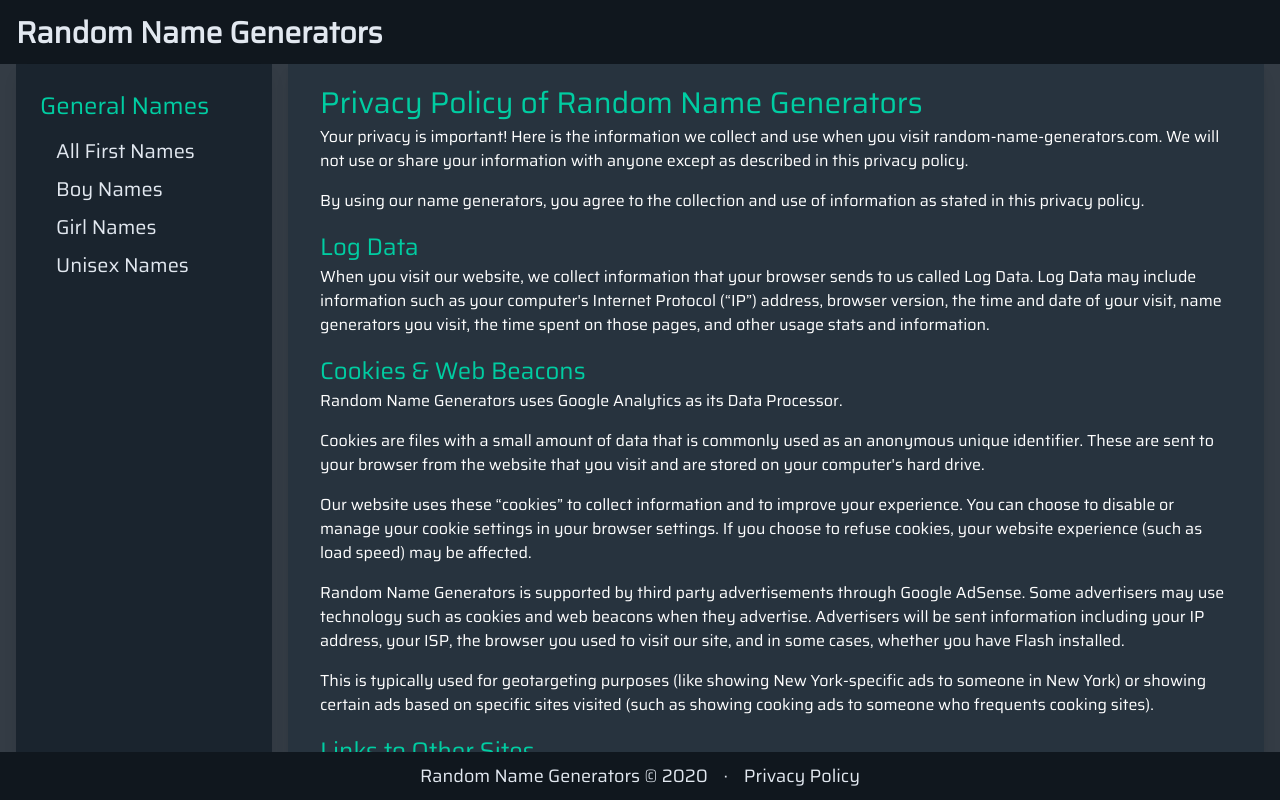
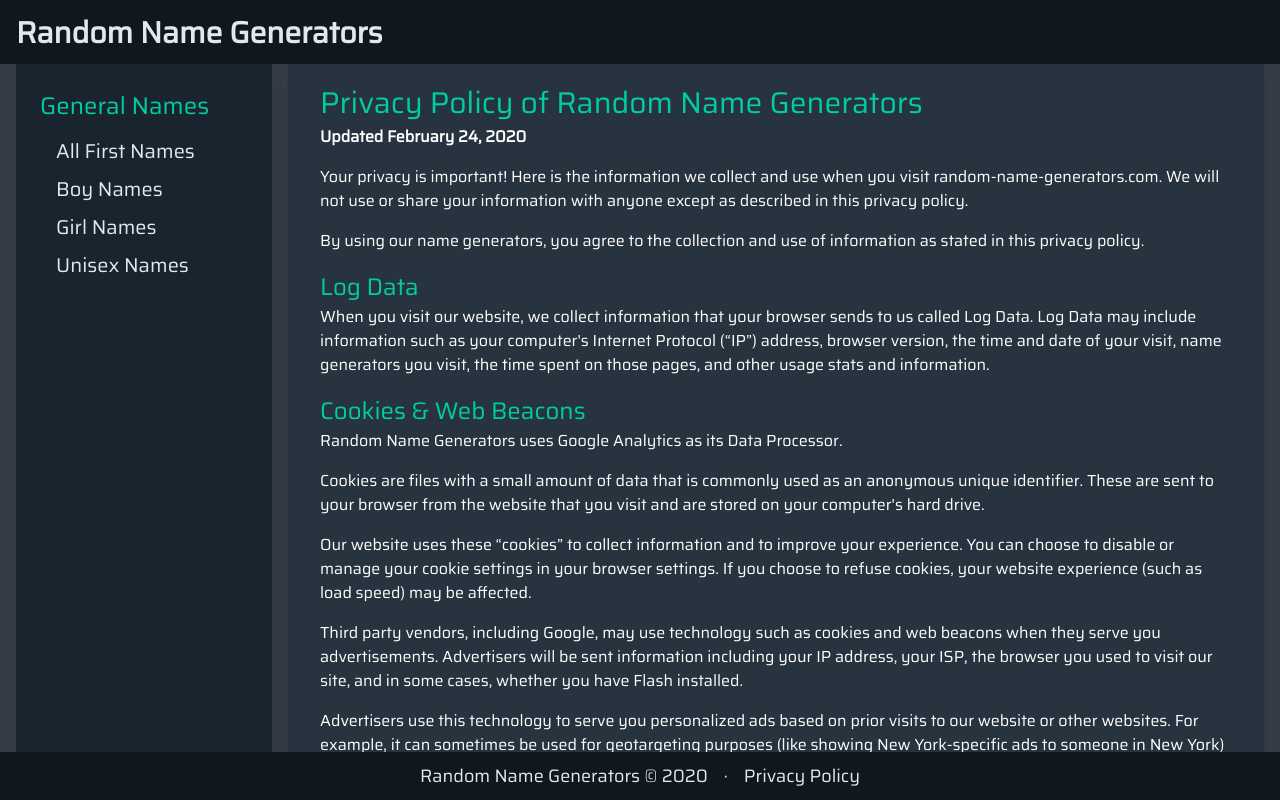
Before and after one commit to Cdplourde/random-name-generators, a Nuxt app: page /privacy-policy in a window 1280 px wide. Built offline with nearby package versions, Linux system fonts and the light colour scheme.

Commit message:
updated privacy policy

```diff
--- a/pages/privacy-policy.vue
+++ b/pages/privacy-policy.vue
@@ -1,6 +1,7 @@
 <template>
   <div class="text-white">
     <h1 class="text-3xl text-pallet-text">Privacy Policy of Random Name Generators</h1>
+    <h2 class="font-bold pb-4">Updated February 24, 2020</h2>
     <p>Your privacy is important! Here is the information we collect and use when you visit random-name-generators.com. We will not use or share your information with anyone except as described in this privacy policy.</p>
     <p>By using our name generators, you agree to the collection and use of information as stated in this privacy policy.</p>
     <h2 class="text-2xl text-pallet-text">Log Data</h2>
@@ -9,15 +10,16 @@
     <p>Random Name Generators uses Google Analytics as its Data Processor.</p>
     <p>Cookies are files with a small amount of data that is commonly used as an anonymous unique identifier. These are sent to your browser from the website that you visit and are stored on your computer's hard drive.</p>
     <p>Our website uses these “cookies” to collect information and to improve your experience. You can choose to disable or manage your cookie settings in your browser settings. If you choose to refuse cookies, your website experience (such as load speed) may be affected.</p>
-    <p>Random Name Generators is supported by third party advertisements through Google AdSense. Some advertisers may use technology such as cookies and web beacons when they advertise. Advertisers will be sent information including your IP address, your ISP, the browser you used to visit our site, and in some cases, whether you have Flash installed.</p>
-    <p>This is typically used for geotargeting purposes (like showing New York-specific ads to someone in New York) or showing certain ads based on specific sites visited (such as showing cooking ads to someone who frequents cooking sites).</p>
+    <p>Third party vendors, including Google, may use technology such as cookies and web beacons when they serve you advertisements. Advertisers will be sent information including your IP address, your ISP, the browser you used to visit our site, and in some cases, whether you have Flash installed.</p>
+    <p>Advertisers use this technology to serve you personalized ads based on prior visits to our website or other websites. For example, it can sometimes be used for geotargeting purposes (like showing New York-specific ads to someone in New York) or showing certain ads based on specific sites visited (such as showing cooking ads to someone who frequents cooking sites).</p>
+    <p>You may opt out of personalized advertising by visiting <a href="https://adssettings.google.com/authenticated" target="_blank">Ad Settings</a>.</p>
     <h2 class="text-2xl text-pallet-text">Links to Other Sites</h2>
     <p>Random Name Generators contains advertisements that link to other sites. If you click on a third-party link, you will be directed to that site. These external sites are not operated by us. We have no control over and assume no responsibility for the content, privacy policies, or practices of any third-party sites or services.</p>
     <h2 class="text-2xl text-pallet-text">Children's Privacy</h2>
     <p>Our name generators do not address anyone under the age of 13. We do not knowingly collect personal identifiable information from children under 13. In the case we discover that a child under 13 has provided us with personal information, we will immediately delete this from our servers.</p>
     <p>If you are a parent or guardian and you are aware that your child has provided us with personal information, please contact us so that we will be able to take necessary action.</p>
     <h2 class="text-2xl text-pallet-text">Changes to This Privacy Policy</h2>
-    <p>This privacy policy was last updated on February 19, 2020. We may update our privacy policy from time to time, so review this page periodically for changes. New policies updated to this privacy policy are effective immediately after they are posted on this page.</p>
+    <p>This privacy policy was last updated on February 24, 2020. We may update our privacy policy from time to time, so review this page periodically for changes. New policies updated to this privacy policy are effective immediately after they are posted on this page.</p>
     <h2 class="text-2xl text-pallet-text">Contact Us</h2>
     <p>If you have any questions or suggestions about our privacy policy, contact us at thecharactercomma@gmail.com.</p>
   </div>
@@ -41,3 +43,12 @@ export default {
     padding-bottom: 1em;
   }
 </style>
+
+<style scoped>
+  a:link {
+    color: #00cda2;
+  }
+  a:visited {
+    color: #2fadb1;
+  }
+</style>
```
